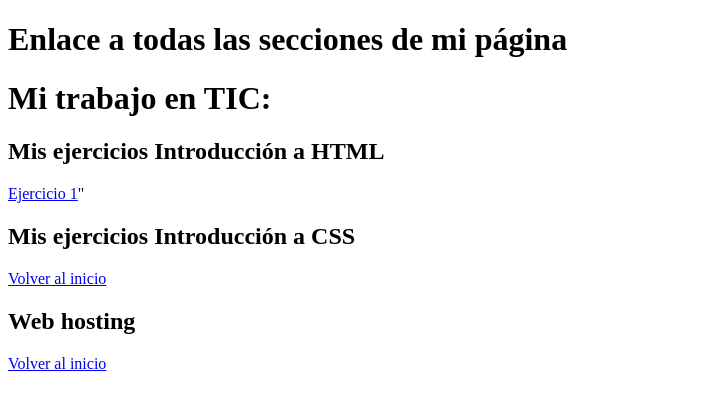
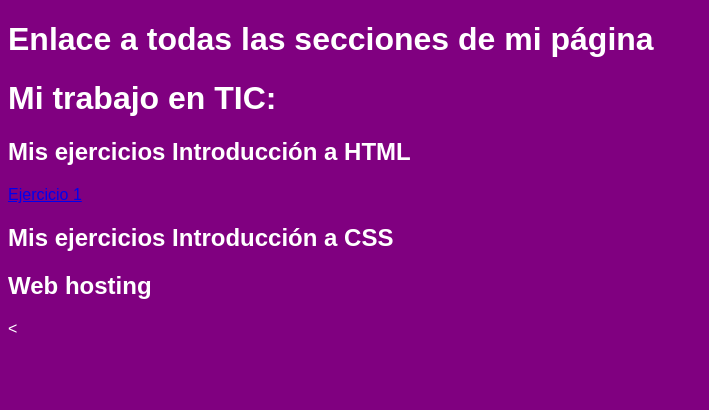
Before and after one commit to fifa98paco/fifa98paco.github.io, a plain HTML site: page index.html in a window 1280 px wide. Shown: the whole page, without its empty margins (0-709 px from the left). Drawn offline with Linux system fonts and the light colour scheme.

Commit message:
Commit reer

```diff
--- a/index.html
+++ b/index.html
@@ -4,37 +4,36 @@
     <meta charset="utf-8">
     <meta name="viewport" content="width=device-width">
     <title>Mi trabajo en TIC: </title>
+    <style>
+    html {background-color: purple; color: white; font-family: Arial, Helvetica, sans-serif;}
+
+
+
+    </style>
 
   </head>
   <body>
-    <h1 id="indice" >Enlace a todas las secciones de mi página</h1>
-    <ul>
+    <h1  >Enlace a todas las secciones de mi página</h1>
+
+
+
+    <h1>Mi trabajo en TIC: </h1>
+
+
+
+    <h2>Mis ejercicios Introducción a HTML</h2>
+      <a href="ejercicios_html/">Ejercicio 1</a>
+
+    <h2>Mis ejercicios Introducción a CSS</h2>
 
 
 
 
 
-    </ul>
 
-    <div id="intro">
-    <h1>Mi trabajo en TIC: </h1>
-
-
-
-    <h2>Mis ejercicios Introducción a HTML</h2>
-      <a href="ejercicios_html/">Ejercicio 1</a>"
-
-    <h2>Mis ejercicios Introducción a CSS</h2>
-
-
-    </p>
-
-    </div>
-    <a class="boton" href="#indice">Volver al inicio</a>
-    <div id="web">
     <h2>Web hosting</h2>
 
-      </div>
-    <a class="boton" href="#indice">Volver al inicio</a>
+      <
+
   </body>
   </html>
```
